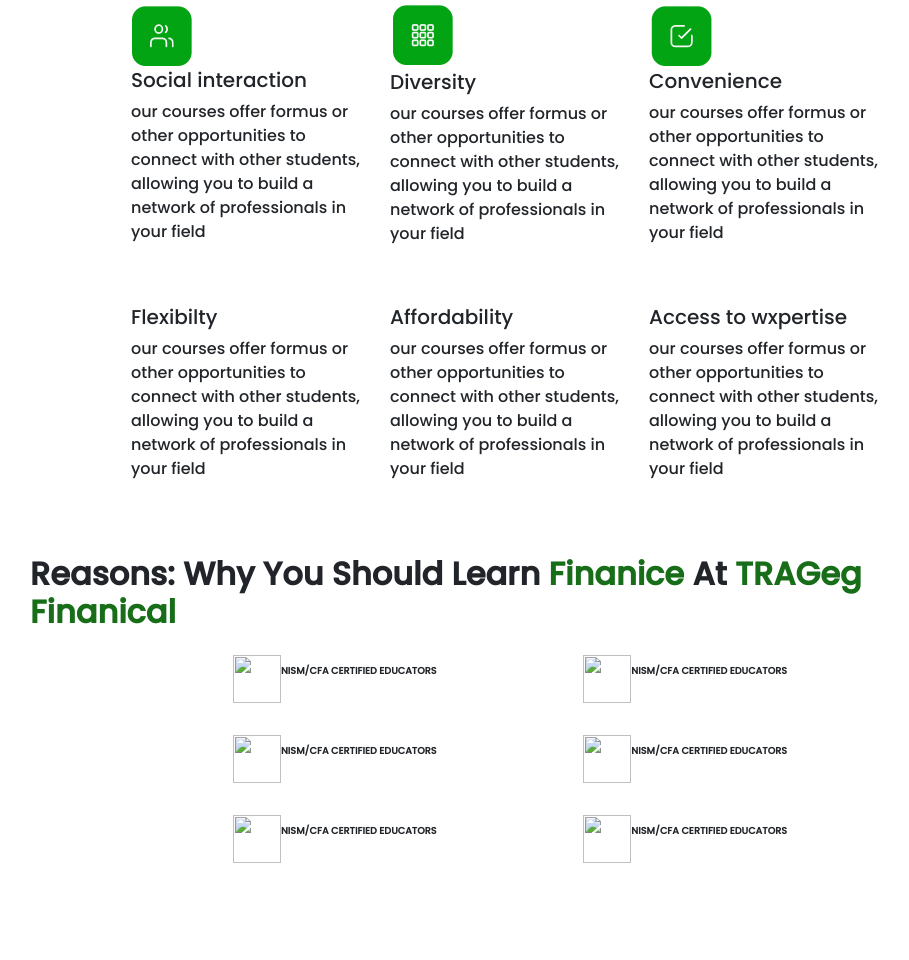
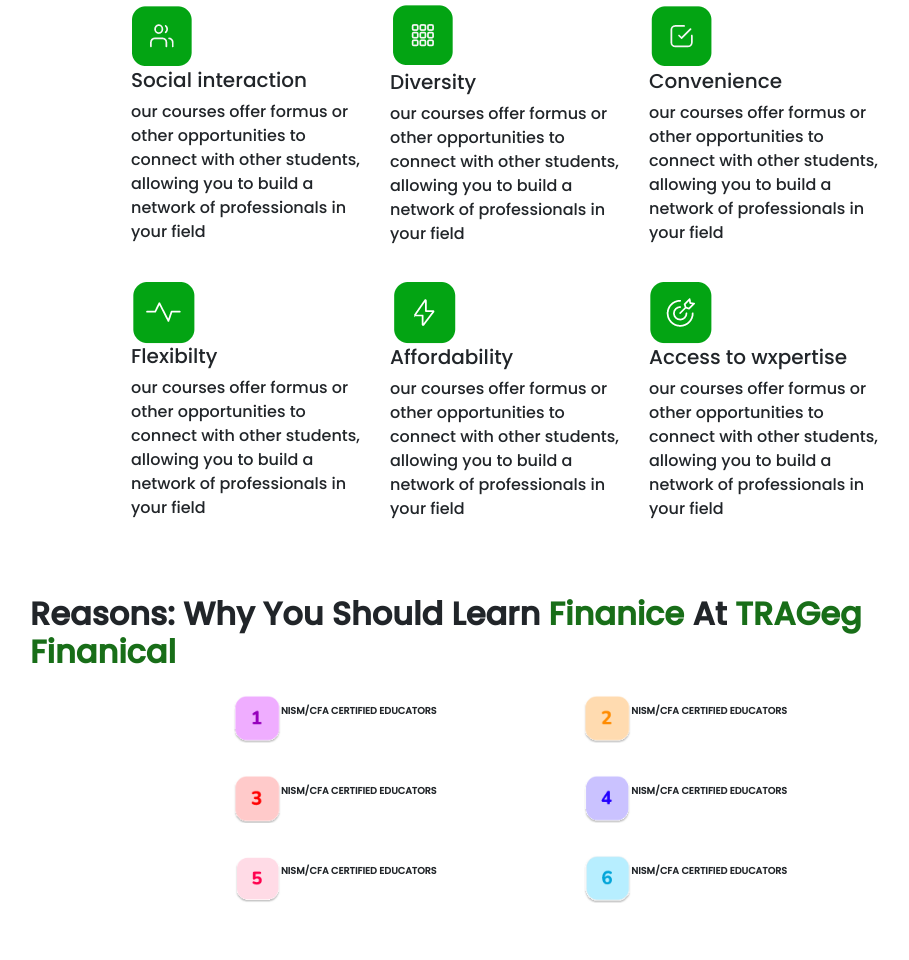
Before and after one commit to anusha-patel/exam, a plain HTML site: page index.html in a window 1280 px wide. Shown: the part 5960-6920 px from the top of the page, without its empty margins (130-1039 px from the left). Drawn offline with nearby package versions, Linux system fonts and the light colour scheme; the site is published under a folder, as on GitHub Pages, so addresses that start at the root find nothing; animation ran at ten frames a second; a web font is replaced by a local one.

Commit message:
change 4

```diff
--- a/index.html
+++ b/index.html
@@ -857,7 +857,7 @@
       <!-- card 4 -->
       <div class="benefits-cards" data-aos="flip-right">
         <div class="img">
-          <img src="/images/icon4.png" alt="" srcset="">
+          <img src="images/icon4.png" alt="" srcset="">
         </div>
         <div class="benefits-text">
           <h5>Flexibilty</h5>
@@ -868,7 +868,7 @@
       <!-- card 4 -->
       <div class="benefits-cards" data-aos="flip-right">
         <div class="img">
-          <img src="/images/icon5.png" alt="" srcset="">
+          <img src="images/icon5.png" alt="" srcset="">
         </div>
         <div class="benefits-text">
           <h5>Affordability</h5>
@@ -879,7 +879,7 @@
       <!-- card 5 -->
       <div class="benefits-cards" data-aos="flip-right">
         <div class="img">
-          <img src="/images/icon6.png" alt="" srcset="">
+          <img src="images/icon6.png" alt="" srcset="">
         </div>
         <div class="benefits-text">
           <h5>Access to wxpertise</h5>
@@ -901,35 +901,35 @@
     <div class="reasons-card-container">
       <!-- card 1 -->
       <div class="flex-reason-card">
-        <img src="/images/1.png" alt="" srcset="">
+        <img src="images/1.png" alt="" srcset="">
         <p>NISM/CFA CERTIFIED EDUCATORS</p>
       </div>
       <!-- card 2 -->
       <div class="flex-reason-card">
-        <img src="/images/2.png" alt="" srcset="">
+        <img src="images/2.png" alt="" srcset="">
         <p>NISM/CFA CERTIFIED EDUCATORS</p>
       </div>
       <!-- card 3 -->
       <div class="flex-reason-card">
-        <img src="/images/3.png" alt="" srcset="">
+        <img src="images/3.png" alt="" srcset="">
         <p>NISM/CFA CERTIFIED EDUCATORS</p>
       </div>
 
       <!-- card 4 -->
       <div class="flex-reason-card">
-        <img src="/images/4.png" alt="" srcset="">
+        <img src="images/4.png" alt="" srcset="">
         <p>NISM/CFA CERTIFIED EDUCATORS</p>
       </div>
 
       <!-- card 5 -->
       <div class="flex-reason-card">
-        <img src="/images/5.png" alt="" srcset="">
+        <img src="images/5.png" alt="" srcset="">
         <p>NISM/CFA CERTIFIED EDUCATORS</p>
       </div>
 
       <!-- card 6 -->
       <div class="flex-reason-card">
-        <img src="/images/6.png" alt="" srcset="">
+        <img src="images/6.png" alt="" srcset="">
         <p>NISM/CFA CERTIFIED EDUCATORS</p>
       </div>
 
@@ -941,7 +941,7 @@
   <!-- help start -->
 
   <div class="help" data-aos="fade-up">
-    <img src="/images/help.png" alt="" srcset="">
+    <img src="images/help.png" alt="" srcset="">
   </div>
 
   <!-- help ends -->
@@ -1264,7 +1264,7 @@
    <div class="footer-nav">
     <!-- logo -->
     <div class="logo">
-      <img src="/images/My project-1.png" alt="" srcset="">
+      <img src="images/My project-1.png" alt="" srcset="">
     </div>
     <div class="store">
       <div class="google-store app-store ">
@@ -1333,7 +1333,7 @@
       <P>For careers - careers@tradeg.org</P>
     </div>
     <div class="map">
-      <img src="/images/map.png" alt="" srcset="">
+      <img src="images/map.png" alt="" srcset="">
     </div>
 
    </footer>
```
